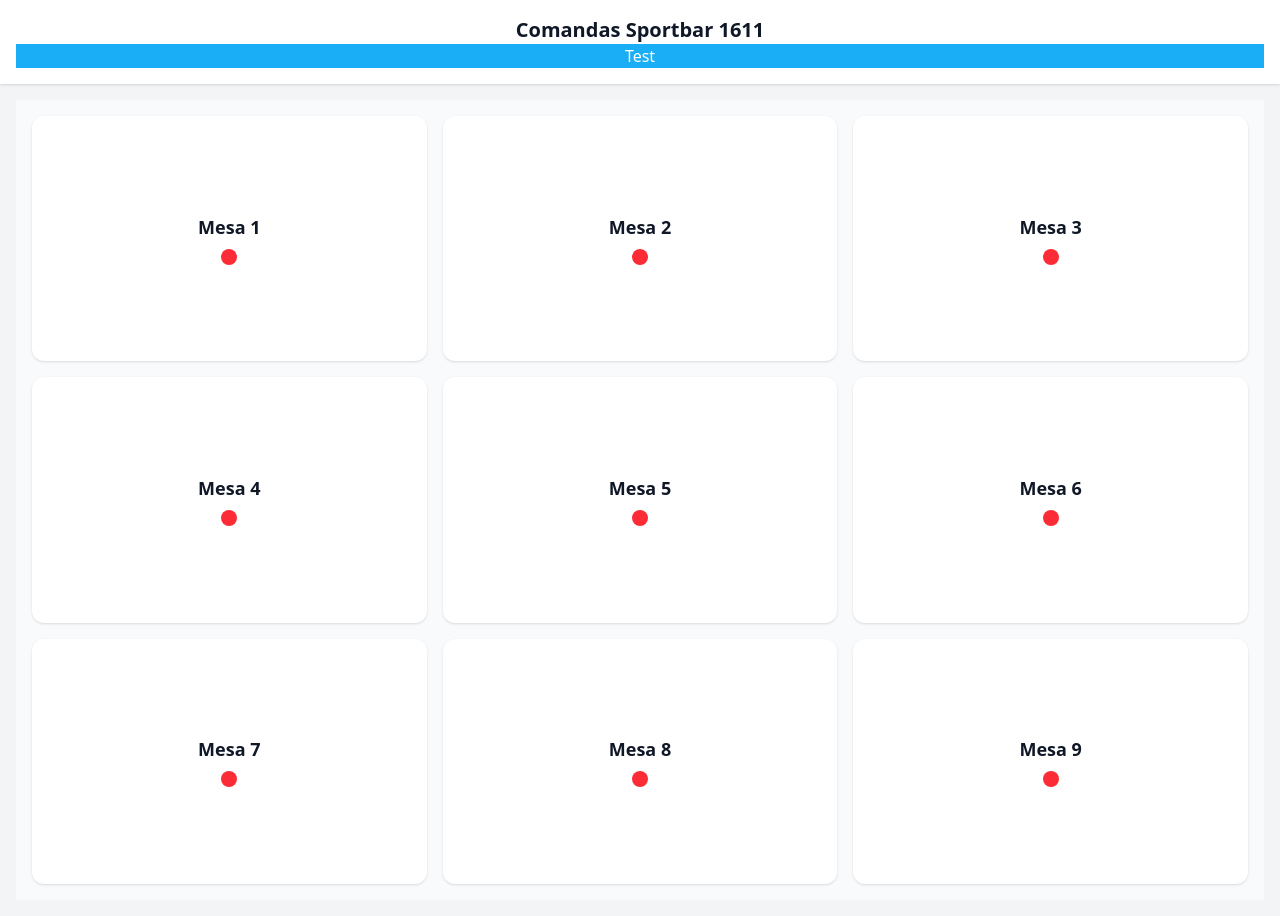
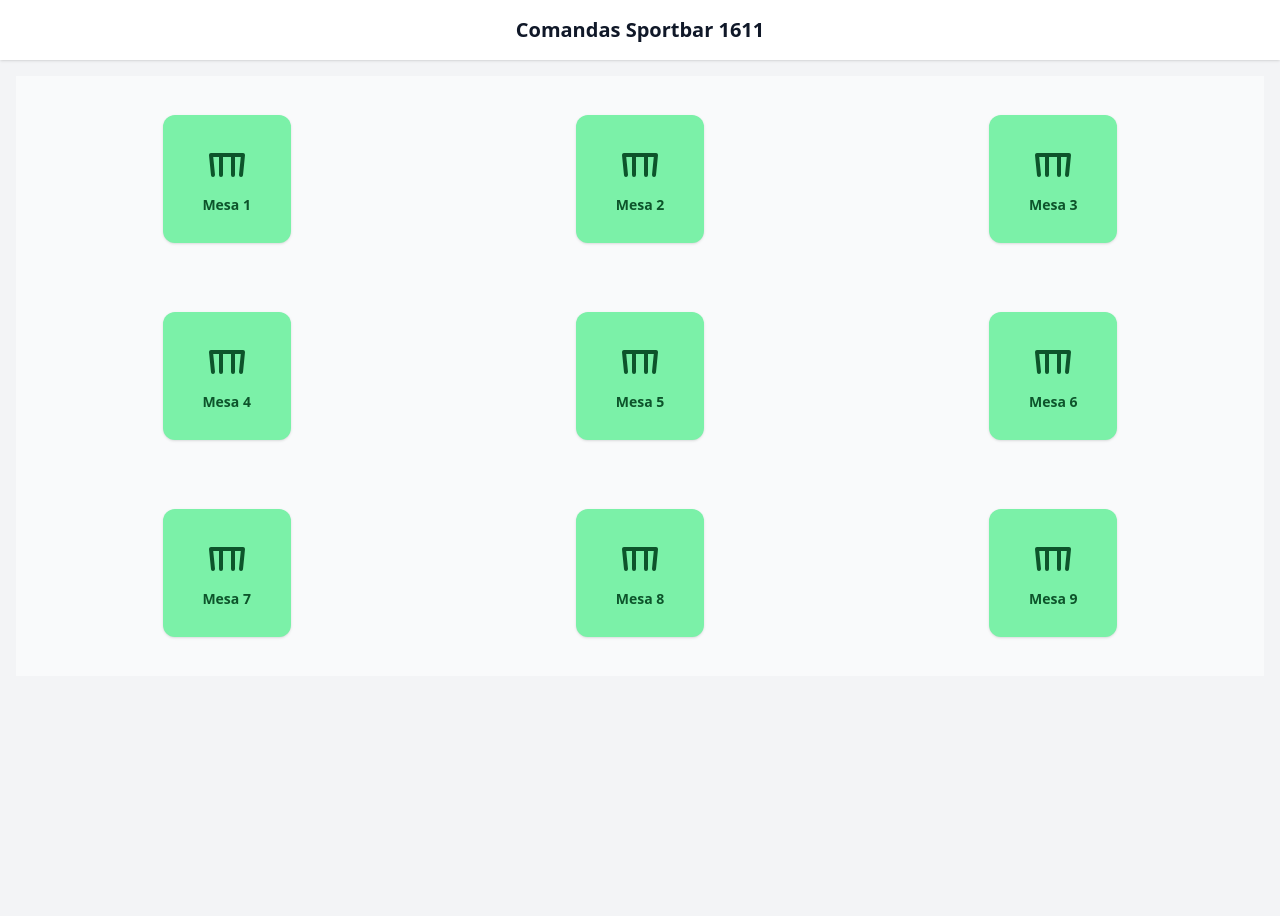
Before and after one commit to Andre8tr/comandasbar, a Next.js app: page /mesas in a window 1280 px wide. After the commit the page ends 800 px from the top, so only its background shows below. Built offline with nearby package versions, Linux system fonts and the light colour scheme.

Commit message:
logica de colores

```diff
--- a/src/app/layout.tsx
+++ b/src/app/layout.tsx
@@ -1,28 +1,27 @@
 // src/app/layout.tsx
-import './globals.css'
-import type { Metadata } from 'next'
+import "./globals.css";
+import type { Metadata } from "next";
 
 export const metadata: Metadata = {
-  title: 'Comandas App',
-  description: 'Gestión de órdenes',
-}
+  title: "Comandas App",
+  description: "Gestión de órdenes",
+};
 
 export default function RootLayout({
   children,
 }: {
-  children: React.ReactNode
+  children: React.ReactNode;
 }) {
   return (
     <html lang="es">
       <body className="bg-gray-100 text-gray-900">
         <header className="bg-white shadow p-4">
-          <h1 className="text-xl font-bold text-center">Comandas Sportbar 1611</h1>
-          <div className=' bg-sky-500/90 text-white'>
-           <p className='text-white-50 text-center'>Test</p>
-          </div>
+          <h1 className="text-xl font-bold text-center">
+            Comandas Sportbar 1611
+          </h1>
         </header>
         <main className="p-4">{children}</main>
       </body>
     </html>
-  )
+  );
 }
--- a/src/app/mesas/page.tsx
+++ b/src/app/mesas/page.tsx
@@ -1,29 +1,42 @@
-'use client';
+"use client";
 
-import Link from 'next/link';
-import { useMesaStore } from '@/lib/state';
+import Link from "next/link";
+import { useMesaStore } from "@/lib/state";
+
+const estadoClases = {
+  rojo: "bg-red-300 text-red-900",
+  amarillo: "bg-yellow-200 text-yellow-800",
+  verde: "bg-green-300 text-green-900",
+};
 
 export default function MesasDashboard() {
   const { mesas } = useMesaStore();
 
   return (
-    <div className="min-h-screen bg-gray-50 p-4 grid grid-cols-2 sm:grid-cols-3 gap-4">
+    <div className="min-h-150 bg-gray-50 p-2 grid grid-cols-2 sm:grid-cols-3 gap-2 items-center justify-items-center">
       {mesas.map((mesa) => (
         <Link
           key={mesa.id}
           href={`/mesas/${mesa.id}`}
-          className="bg-white rounded-xl shadow p-6 flex flex-col items-center justify-center hover:bg-gray-100 transition"
+          className={`w-32 h-32 sm:w-32 sm:h-32 rounded-xl shadow flex flex-col items-center justify-center text-sm font-bold hover:scale-105 transition-all duration-200 ${
+            estadoClases[mesa.estado]
+          }`}
         >
-          <span className="text-lg font-bold mb-2">Mesa {mesa.id}</span>
-          <span
-            className={`w-4 h-4 rounded-full ${
-              mesa.estado === 'rojo'
-                ? 'bg-red-500'
-                : mesa.estado === 'amarillo'
-                ? 'bg-yellow-400'
-                : 'bg-green-500'
-            }`}
-          />
+          <svg
+            xmlns="http://www.w3.org/2000/svg"
+            className="w-12 h-12 mb-1"
+            fill="none"
+            viewBox="0 0 24 24"
+            stroke="currentColor"
+          >
+            <path
+              strokeLinecap="round"
+              strokeLinejoin="round"
+              strokeWidth="2"
+              d="M4 6h16M4 6l1 10m15-10l-1 10M9 6v10m6-10v10"
+            />
+          </svg>
+          Mesa {mesa.id}
         </Link>
       ))}
     </div>
--- a/src/components/MesaCard.tsx
+++ b/src/components/MesaCard.tsx
@@ -1,17 +1,25 @@
-import Link from 'next/link';
+import Link from "next/link";
 
-type MesaStatus = 'idle' | 'in_progress' | 'done';
+type MesaStatus = "idle" | "in_progress" | "done";
 
 const statusColors: Record<MesaStatus, string> = {
-  idle: 'bg-red-400',
-  in_progress: 'bg-yellow-400',
-  done: 'bg-green-400',
+  idle: "bg-red-400",
+  in_progress: "bg-yellow-400",
+  done: "bg-green-400",
 };
 
-export default function MesaCard({ mesa }: { mesa: { id: number; status: MesaStatus } }) {
+export default function MesaCard({
+  mesa,
+}: {
+  mesa: { id: number; status: MesaStatus };
+}) {
   return (
     <Link href={`/mesas/${mesa.id}`}>
-      <div className={`rounded-xl p-6 text-white text-center text-xl font-bold ${statusColors[mesa.status]}`}>
+      <div
+        className={`rounded-xl p-2 text-white text-center text-xl font-bold ${
+          statusColors[mesa.status]
+        }`}
+      >
         Mesa {mesa.id}
       </div>
     </Link>
--- a/src/lib/state.ts
+++ b/src/lib/state.ts
@@ -48,7 +48,7 @@ interface MesaState {
 export const useMesaStore = create<MesaState>((set, get) => ({
   mesas: Array.from({ length: 9 }, (_, i) => ({
     id: `${i + 1}`,
-    estado: "rojo",
+    estado: "verde",
   })),
 
   setEstadoMesa: (id, estado) =>
@@ -111,8 +111,12 @@ export const useMesaStore = create<MesaState>((set, get) => ({
           p.name === producto.name ? { ...p, quantity: p.quantity + 1 } : p
         )
       : [...actual, { ...producto, quantity: 1 }];
+
     set((state) => ({
       ordenActual: { ...state.ordenActual, [id]: actualizado },
+      mesas: state.mesas.map((m) =>
+        m.id === id ? { ...m, estado: "rojo" } : m
+      ),
     }));
   },
 
@@ -168,5 +172,7 @@ export const useMesaStore = create<MesaState>((set, get) => ({
       mesas: state.mesas.map((m) =>
         m.id === id ? { ...m, estado: "verde" } : m
       ),
+      ordenActual: { ...state.ordenActual, [id]: [] },
+      ordenes: { ...state.ordenes, [id]: [] },
     })),
 }));
```
